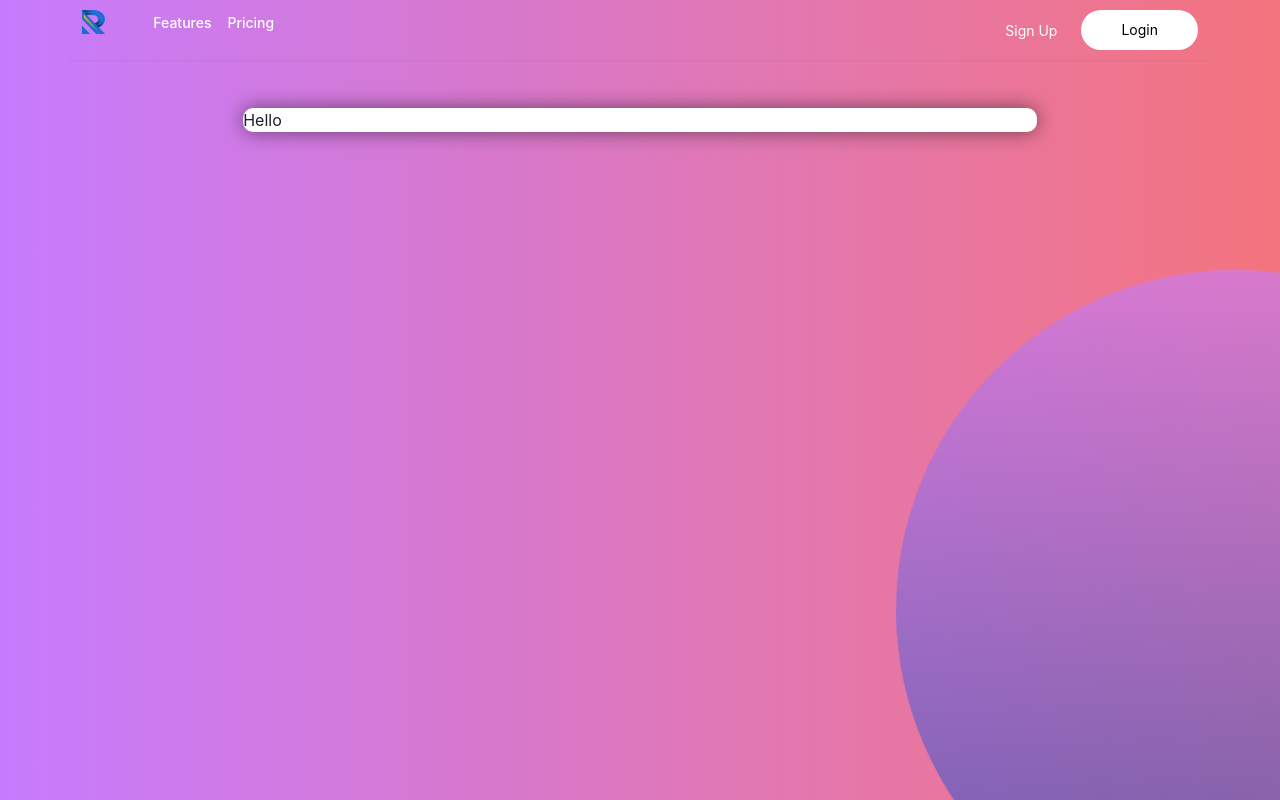
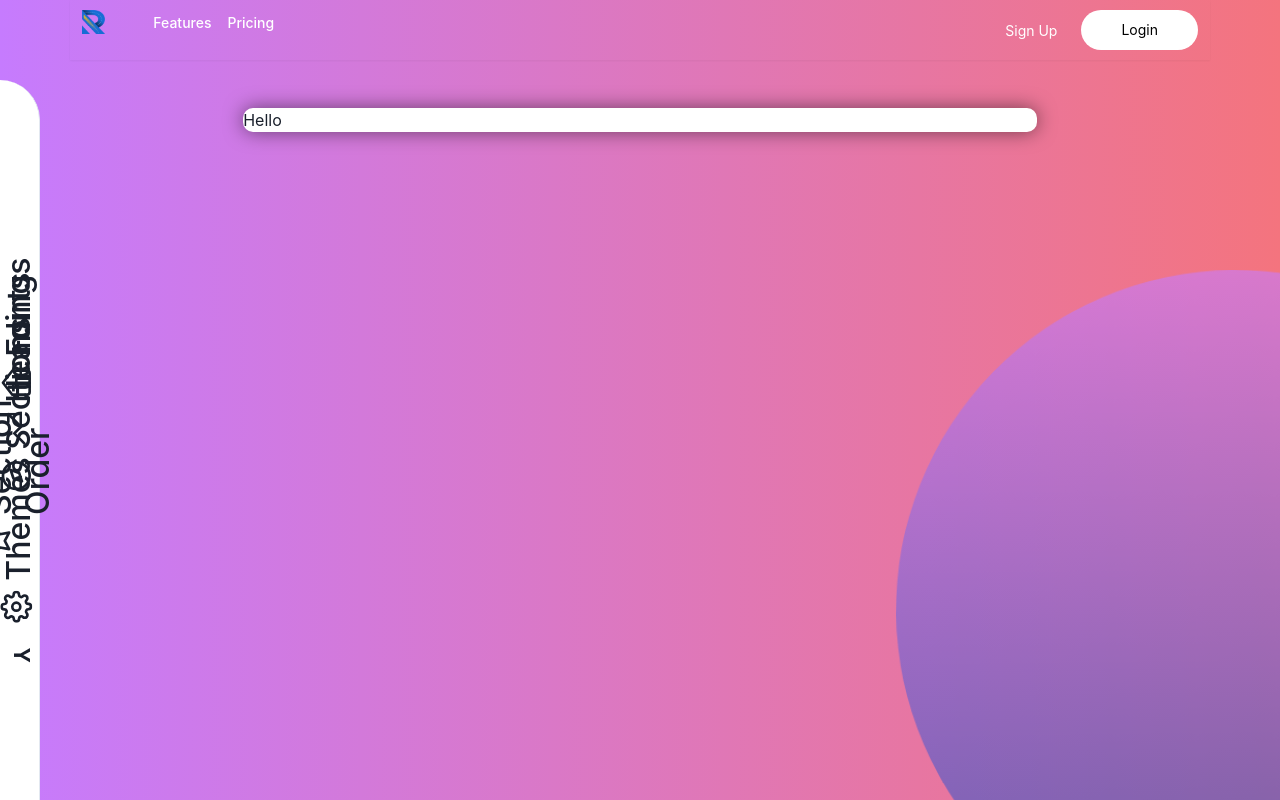
Before and after one commit to devsagarkhatri/rapidresume, a React (Create React App) app: page / in a window 1280 px wide. Built offline with nearby package versions, Linux system fonts and the light colour scheme.

Commit message:
working on the atom components

```diff
--- a/package.json
+++ b/package.json
@@ -5,6 +5,8 @@
   "dependencies": {
     "@chakra-ui/icons": "^2.0.10",
     "@chakra-ui/react": "^2.3.4",
+    "@dnd-kit/core": "^6.0.5",
+    "@dnd-kit/sortable": "^7.0.1",
     "@emotion/react": "^11.10.4",
     "@emotion/styled": "^11.10.4",
     "@testing-library/jest-dom": "^5.16.5",
@@ -14,7 +16,6 @@
     "framer-motion": "^7.3.5",
     "react": "^18.2.0",
     "react-dom": "^18.2.0",
-    "react-draggable": "^4.4.5",
     "react-icons": "^4.4.0",
     "react-scripts": "5.0.1",
     "web-vitals": "^2.1.4"
--- a/src/App.js
+++ b/src/App.js
@@ -2,7 +2,7 @@ import logo from "./logo.svg";
 import "./App.css";
 import Background from "./components/atoms/background/Background";
 import Header from "./components/atoms/header/Header";
-import { SidebarClose } from "./components/atoms/sidebar/Sidebar";
+import { Sidebar } from "./components/atoms/sidebar/Sidebar";
 import Login from "./components/molecule/login/Login";
 import Signup from "./components/molecule/signup/Signup";
 import Footer from "./components/atoms/footer/Footer";
@@ -15,6 +15,8 @@ function App() {
     <>
       <Background isgradient isCircle />
       <Header />
+      <Sidebar />
+
       <Page />
     </>
   );
--- a/src/components/atoms/sidebar/Sidebar.js
+++ b/src/components/atoms/sidebar/Sidebar.js
@@ -18,6 +18,7 @@ import {
   AccordionIcon,
   AccordionItem,
   AccordionPanel,
+  background,
 } from "@chakra-ui/react";
 import {
   FiHome,
@@ -26,6 +27,7 @@ import {
   FiStar,
   FiSettings,
   FiMenu,
+  FiRotateCcw,
 } from "react-icons/fi";
 import { IconType } from "react-icons";
 import { ReactText } from "react";
@@ -60,19 +62,23 @@ const LinkItems = [
   },
 ];
 
-export function SidebarClose({ children }) {
+export function SidebarClose({ children, isSidebarOpen, setIsSidebarOpen }) {
   const { isOpen, onOpen, onClose } = useDisclosure();
   return (
     <Box
       minH="0vh"
       marginTop={"20px"}
+      width="25px"
+      maxW={"25px"}
       position={"relative"}
       bg={useColorModeValue("red.100", "gray.900")}
-      className="boxclose px-5"
+      className="boxclose px-0"
     >
-      <SidebarContent
+      <SidebarContentClose
         onClose={() => onClose}
         display={{ base: "none", md: "block" }}
+        isSidebarOpen={isSidebarOpen}
+        setIsSidebarOpen={setIsSidebarOpen}
       />
       <Drawer
         autoFocus={false}
@@ -86,8 +92,8 @@ export function SidebarClose({ children }) {
         <DrawerContent>
           <SidebarContentClose
             onClose={onClose}
-            isSidebarOpen={children.isSidebarOpen}
-            setIsSidebarOpen={children.setIsSidebarOpen}
+            isSidebarOpen={isSidebarOpen}
+            setIsSidebarOpen={setIsSidebarOpen}
           />
         </DrawerContent>
       </Drawer>
@@ -100,7 +106,7 @@ export function SidebarClose({ children }) {
   );
 }
 
-export function SidebarOpen({ children }) {
+export function SidebarOpen({ children, isSidebarOpen, setIsSidebarOpen }) {
   const { isOpen, onOpen, onClose } = useDisclosure();
   return (
     <Box
@@ -140,10 +146,16 @@ export function SidebarOpen({ children }) {
   );
 }
 
-export function Sidebar(  ) {
+export function Sidebar({ children }) {
   let [isSidebarOpen, setIsSidebarOpen] = useState(false);
 
-  return <SidebarOpen />;
+  const { isOpen, onOpen, onClose } = useDisclosure();
+  return (
+    <SidebarClose
+      isSidebarOpen={isSidebarOpen}
+      setIsSidebarOpen={setIsSidebarOpen}
+    />
+  );
 }
 
 // interface SidebarProps extends BoxProps {
@@ -201,53 +213,64 @@ const SidebarContent = ({ onClose, ...rest }) => {
   );
 };
 
-const SidebarContentClose = ({ onClose, ...rest }) => {
+const SidebarContentClose = ({
+  onClose,
+  isSidebarOpen,
+  setIsSidebarOpen,
+  ...rest
+}) => {
   return (
     <Box
       bg={useColorModeValue("white", "gray.900")}
       borderRight="1px"
       borderRightColor={useColorModeValue("gray.200", "gray.700")}
       borderTopRightRadius={"50px"}
-      paddingStart={"8"}
-      w={{ base: "full", md: 60 }}
+      paddingTop={"35vh"}
+      margin="0px"
+      w={{ base: 20, md: 10 }}
       pos="fixed"
       minH={0}
       h="full"
       {...rest}
     >
-      <Flex h="20" alignItems="center" mx="8" justifyContent="space-between">
-        <Text fontSize="2xl" fontFamily="monospace" fontWeight="bold" as={"u"}>
-          Menu
-        </Text>
-        <CloseButton display={{ base: "flex", md: "none" }} onClick={onClose} />
+      {console.log(isSidebarOpen)}
+      <span
+        maxHeight={"100%"}
+        maxW={"80vh"}
+        style={{ transform: "rotate(0deg)" }}
+        className="d-flex flex-column justify-content-around"
+      >
+        {LinkItems.map((link) => (
+          //   <NavItem key={link.name} icon={link.icon}>
+
+          <h2
+            className="d-flex flex-row "
+            style={{
+              // minWidth: "max-content",
+              // paddingInline: "15px",
+              // justifySelf:"stretch",
+              transform: "rotate(-90deg)",
+            }}
+          >
+            <Icon as={link.icon} marginEnd={"10px"} />
+            <Box flex="1" textAlign="left">
+              {link.name}
+            </Box>
+          </h2>
+
+          //   </NavItem>
+        ))}
         <Text
           fontSize="2xl"
           fontFamily="monospace"
           fontWeight="bold"
-          onClick={() => rest.setIsSidebarOpen(!rest.isSidebarOpen)}
+          style={{ transform: "rotate(90deg)" }}
+          paddingInline="20px"
+          onClick={() => setIsSidebarOpen(!isSidebarOpen)}
         >
-          x
+          Y
         </Text>
-      </Flex>
-      <Accordion>
-        {LinkItems.map((link) => (
-          //   <NavItem key={link.name} icon={link.icon}>
-          <AccordionItem border={"0px"} paddingTop={"5px"}>
-            <h2>
-              <AccordionButton
-                _expanded={{ borderBottom: "2px", borderBottomColor: "Black" }}
-                rotate={"90"}
-              >
-                <Icon as={link.icon} marginEnd={"10px"} />
-                <Box flex="1" textAlign="left">
-                  {link.name}
-                </Box>
-              </AccordionButton>
-            </h2>
-          </AccordionItem>
-          //   </NavItem>
-        ))}
-      </Accordion>
+      </span>
     </Box>
   );
 };
```
Also changed, not shown: src/components/atoms/link/Link.js (added), 1 other file (tests, documents, lock files or other folders).
